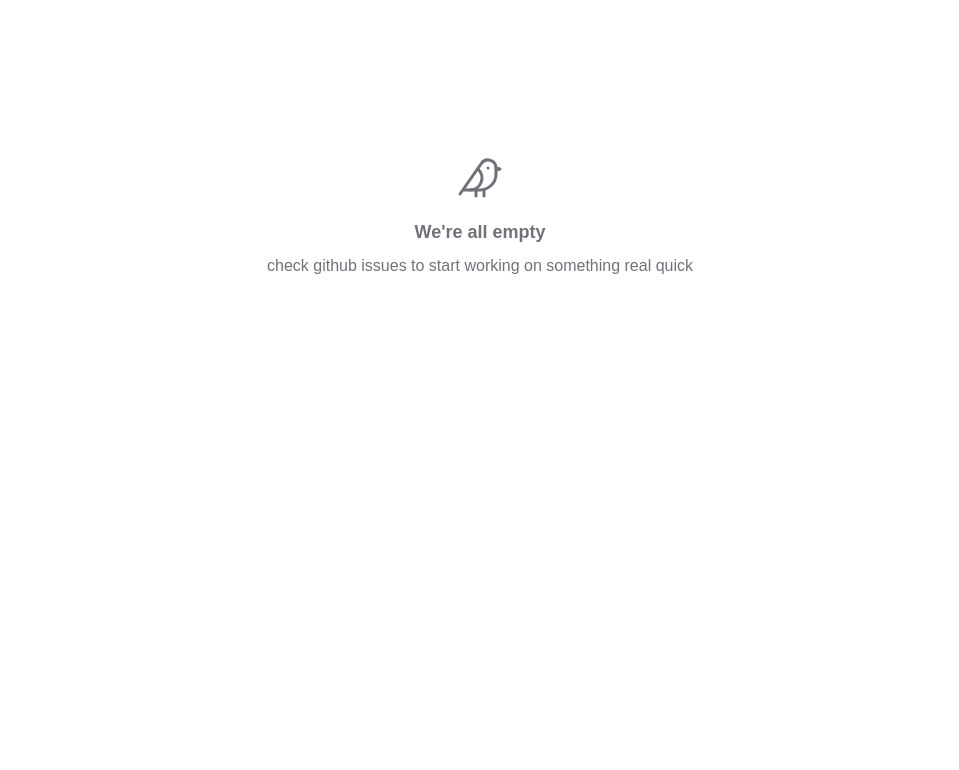
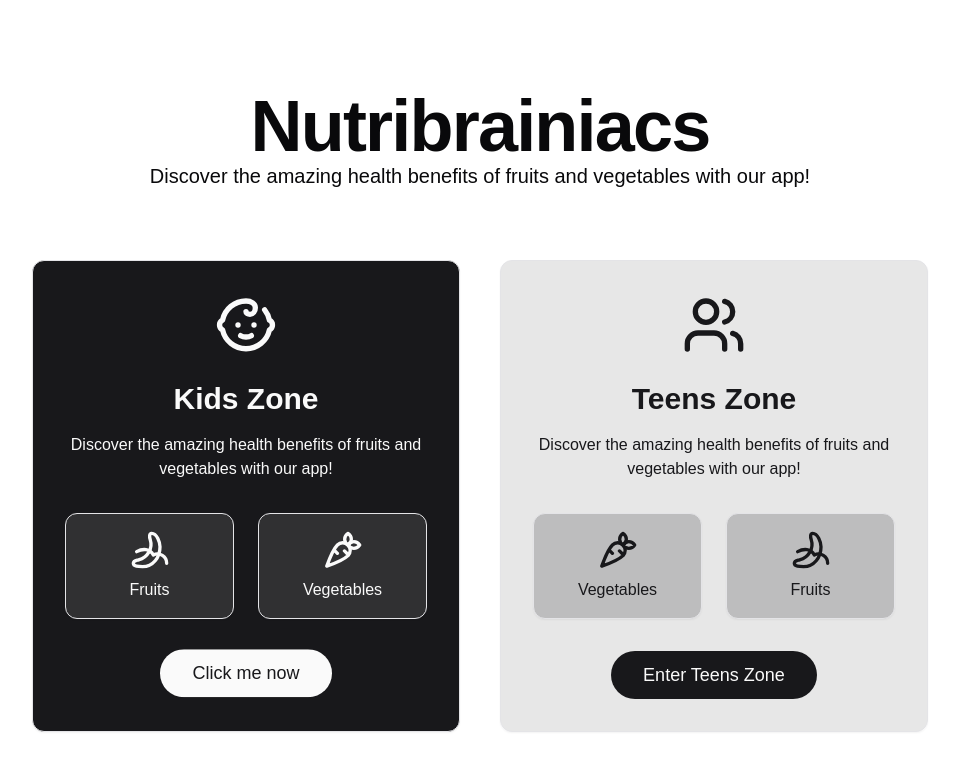
Before and after one commit to Desmond123-arch/health-app-18, a Next.js app: page / in a window 1280 px wide. Shown: the top 770 px of the page, without its empty margins (160-1119 px from the left). Built offline with nearby package versions, Linux system fonts and the light colour scheme; a web font is replaced by a local one.

Commit message:
feat: build landing page

```diff
--- a/src/app/(landing)/page.tsx
+++ b/src/app/(landing)/page.tsx
@@ -1,19 +1,197 @@
-import { Bird } from "lucide-react";
+import {
+  Card,
+  CardContent,
+  CardDescription,
+  CardFooter,
+  CardHeader,
+  CardTitle,
+} from "@/components/ui/card";
+import Link from "next/link";
 
 export default function Home() {
   return (
-    <main className="flex min-h-screen flex-col items-center justify-between p-24">
-      <div className="text-muted-foreground flex h-60 flex-col items-center justify-center gap-y-4">
-        <Bird className="h-12 w-12" strokeWidth={1.5} />
+    <main className="flex min-h-dvh flex-col max-w-screen p-5 overflow-x-hidden">
+      <section className="min-h-60 flex flex-col items-center justify-center">
+        <h1 className="scroll-m-20 text-5xl font-extrabold tracking-tight lg:text-7xl">
+          Nutribrainiacs
+        </h1>
+        <p className="text-xl text-center">
+          Discover the amazing health benefits of fruits and vegetables with our
+          app!
+        </p>
+      </section>
+      <section className="lg:max-w-4xl mx-auto flex flex-col gap-10 lg:flex-row justify-center items-center">
+        {/* kids zone link card */}
+        <Card className="bg-primary text-primary-foreground rounded-xl overflow-hidden">
+          <div className="p-8 flex flex-col items-center">
+            <BabyIcon className="w-16 h-16 mb-6" />
+            <h3 className="text-3xl font-bold mb-4">Kids Zone</h3>
+            <p className="text-center mb-8 max-w-md">
+              Discover the amazing health benefits of fruits and vegetables with
+              our app!
+            </p>
+            <div className="grid grid-cols-2 gap-6 mb-8 w-full max-w-sm">
+              <Card className="bg-primary-foreground/10 text-primary-foreground p-4 rounded-xl">
+                <div className="flex flex-col items-center">
+                  <BananaIcon className="w-10 h-10 mb-2" />
+                  <p className="text-center font-medium">Fruits</p>
+                </div>
+              </Card>
+              <Card className="bg-primary-foreground/10 text-primary-foreground p-4 rounded-xl">
+                <div className="flex flex-col items-center">
+                  <CarrotIcon className="w-10 h-10 mb-2" />
+                  <p className="text-center font-medium">Vegetables</p>
+                </div>
+              </Card>
+            </div>
+            <Link
+              href="kids"
+              className="inline-flex items-center animate-bounce hover:animate-none justify-center h-12 px-8 rounded-full bg-primary-foreground text-primary font-medium text-lg transition-colors hover:bg-primary-foreground/90 focus:outline-none focus-visible:ring-2 focus-visible:ring-offset-2 focus-visible:ring-primary-foreground"
+              prefetch={false}
+            >
+              Click me now
+            </Link>
+          </div>
+        </Card>
 
-        <div className="text-center">
-          <h3 className="text-lg font-semibold">We're all empty</h3>
-
-          <p className="mt-2 max-w-[60ch]">
-            check github issues to start working on something real quick
-          </p>
-        </div>
-      </div>
+        {/* teens zone link card */}
+        <Card className="bg-secondary-foreground/10 text-primary rounded-xl overflow-hidden">
+          <div className="p-8 flex flex-col items-center">
+            <UsersIcon className="w-16 h-16 mb-6" />
+            <h3 className="text-3xl font-bold mb-4">Teens Zone</h3>
+            <p className="text-center mb-8 max-w-md">
+              Discover the amazing health benefits of fruits and vegetables with
+              our app!
+            </p>
+            <div className="grid grid-cols-2 gap-6 mb-8 w-full max-w-sm">
+              <Card className="bg-secondary-foreground/20 text-primary p-4 rounded-xl">
+                <div className="flex flex-col items-center">
+                  <CarrotIcon className="w-10 h-10 mb-2" />
+                  <p className="text-center font-medium">Vegetables</p>
+                </div>
+              </Card>
+              <Card className="bg-secondary-foreground/20 text-primary p-4 rounded-xl">
+                <div className="flex flex-col items-center">
+                  <BananaIcon className="w-10 h-10 mb-2" />
+                  <p className="text-center font-medium">Fruits</p>
+                </div>
+              </Card>
+            </div>
+            <Link
+              href="/teens"
+              className="inline-flex items-center justify-center h-12 px-8 rounded-full bg-primary text-primary-foreground font-medium text-lg transition-colors hover:bg-primary/90 focus:outline-none focus-visible:ring-2 focus-visible:ring-offset-2 focus-visible:ring-secondary"
+              prefetch={false}
+            >
+              Enter Teens Zone
+            </Link>
+          </div>
+        </Card>
+      </section>
     </main>
   );
 }
+
+function BabyIcon(props: any) {
+  return (
+    <svg
+      {...props}
+      xmlns="http://www.w3.org/2000/svg"
+      width="24"
+      height="24"
+      viewBox="0 0 24 24"
+      fill="none"
+      stroke="currentColor"
+      strokeWidth="2"
+      strokeLinecap="round"
+      strokeLinejoin="round"
+    >
+      <path d="M9 12h.01" />
+      <path d="M15 12h.01" />
+      <path d="M10 16c.5.3 1.2.5 2 .5s1.5-.2 2-.5" />
+      <path d="M19 6.3a9 9 0 0 1 1.8 3.9 2 2 0 0 1 0 3.6 9 9 0 0 1-17.6 0 2 2 0 0 1 0-3.6A9 9 0 0 1 12 3c2 0 3.5 1.1 3.5 2.5s-.9 2.5-2 2.5c-.8 0-1.5-.4-1.5-1" />
+    </svg>
+  );
+}
+
+function UsersIcon(props: any) {
+  return (
+    <svg
+      {...props}
+      xmlns="http://www.w3.org/2000/svg"
+      width="24"
+      height="24"
+      viewBox="0 0 24 24"
+      fill="none"
+      stroke="currentColor"
+      strokeWidth="2"
+      strokeLinecap="round"
+      strokeLinejoin="round"
+    >
+      <path d="M16 21v-2a4 4 0 0 0-4-4H6a4 4 0 0 0-4 4v2" />
+      <circle cx="9" cy="7" r="4" />
+      <path d="M22 21v-2a4 4 0 0 0-3-3.87" />
+      <path d="M16 3.13a4 4 0 0 1 0 7.75" />
+    </svg>
+  );
+}
+
+function XIcon(props: any) {
+  return (
+    <svg
+      {...props}
+      xmlns="http://www.w3.org/2000/svg"
+      width="24"
+      height="24"
+      viewBox="0 0 24 24"
+      fill="none"
+      stroke="currentColor"
+      strokeWidth="2"
+      strokeLinecap="round"
+      strokeLinejoin="round"
+    >
+      <path d="M18 6 6 18" />
+      <path d="m6 6 12 12" />
+    </svg>
+  );
+}
+
+function BananaIcon(props: any) {
+  return (
+    <svg
+      {...props}
+      xmlns="http://www.w3.org/2000/svg"
+      width="24"
+      height="24"
+      viewBox="0 0 24 24"
+      fill="none"
+      stroke="currentColor"
+      strokeWidth="2"
+      strokeLinecap="round"
+      strokeLinejoin="round"
+    >
+      <path d="M4 13c3.5-2 8-2 10 2a5.5 5.5 0 0 1 8 5" />
+      <path d="M5.15 17.89c5.52-1.52 8.65-6.89 7-12C11.55 4 11.5 2 13 2c3.22 0 5 5.5 5 8 0 6.5-4.2 12-10.49 12C5.11 22 2 22 2 20c0-1.5 1.14-1.55 3.15-2.11Z" />
+    </svg>
+  );
+}
+
+function CarrotIcon(props: any) {
+  return (
+    <svg
+      {...props}
+      xmlns="http://www.w3.org/2000/svg"
+      width="24"
+      height="24"
+      viewBox="0 0 24 24"
+      fill="none"
+      stroke="currentColor"
+      strokeWidth="2"
+      strokeLinecap="round"
+      strokeLinejoin="round"
+    >
+      <path d="M2.27 21.7s9.87-3.5 12.73-6.36a4.5 4.5 0 0 0-6.36-6.37C5.77 11.84 2.27 21.7 2.27 21.7zM8.64 14l-2.05-2.04M15.34 15l-2.46-2.46" />
+      <path d="M22 9s-1.33-2-3.5-2C16.86 7 15 9 15 9s1.33 2 3.5 2S22 9 22 9z" />
+      <path d="M15 2s-2 1.33-2 3.5S15 9 15 9s2-1.84 2-3.5C17 3.33 15 2 15 2z" />
+    </svg>
+  );
+}
--- /dev/null
+++ b/src/components/empty-state.tsx
@@ -0,0 +1,23 @@
+import { Bird } from "lucide-react";
+import React from "react";
+
+const EmptyState = () => {
+  return (
+    <>
+      {" "}
+      <div className="text-muted-foreground flex h-60 flex-col items-center justify-center gap-y-4">
+        <Bird className="h-12 w-12" strokeWidth={1.5} />
+
+        <div className="text-center">
+          <h3 className="text-lg font-semibold">We're all empty</h3>
+
+          <p className="mt-2 max-w-[60ch]">
+            check github issues to start working on something real quick
+          </p>
+        </div>
+      </div>
+    </>
+  );
+};
+
+export default EmptyState;
--- /dev/null
+++ b/src/components/ui/card.tsx
@@ -0,0 +1,79 @@
+import * as React from "react"
+
+import { cn } from "@/lib/utils"
+
+const Card = React.forwardRef<
+  HTMLDivElement,
+  React.HTMLAttributes<HTMLDivElement>
+>(({ className, ...props }, ref) => (
+  <div
+    ref={ref}
+    className={cn(
+      "rounded-lg border bg-card text-card-foreground shadow-sm",
+      className
+    )}
+    {...props}
+  />
+))
+Card.displayName = "Card"
+
+const CardHeader = React.forwardRef<
+  HTMLDivElement,
+  React.HTMLAttributes<HTMLDivElement>
+>(({ className, ...props }, ref) => (
+  <div
+    ref={ref}
+    className={cn("flex flex-col space-y-1.5 p-6", className)}
+    {...props}
+  />
+))
+CardHeader.displayName = "CardHeader"
+
+const CardTitle = React.forwardRef<
+  HTMLParagraphElement,
+  React.HTMLAttributes<HTMLHeadingElement>
+>(({ className, ...props }, ref) => (
+  <h3
+    ref={ref}
+    className={cn(
+      "text-2xl font-semibold leading-none tracking-tight",
+      className
+    )}
+    {...props}
+  />
+))
+CardTitle.displayName = "CardTitle"
+
+const CardDescription = React.forwardRef<
+  HTMLParagraphElement,
+  React.HTMLAttributes<HTMLParagraphElement>
+>(({ className, ...props }, ref) => (
+  <p
+    ref={ref}
+    className={cn("text-sm text-muted-foreground", className)}
+    {...props}
+  />
+))
+CardDescription.displayName = "CardDescription"
+
+const CardContent = React.forwardRef<
+  HTMLDivElement,
+  React.HTMLAttributes<HTMLDivElement>
+>(({ className, ...props }, ref) => (
+  <div ref={ref} className={cn("p-6 pt-0", className)} {...props} />
+))
+CardContent.displayName = "CardContent"
+
+const CardFooter = React.forwardRef<
+  HTMLDivElement,
+  React.HTMLAttributes<HTMLDivElement>
+>(({ className, ...props }, ref) => (
+  <div
+    ref={ref}
+    className={cn("flex items-center p-6 pt-0", className)}
+    {...props}
+  />
+))
+CardFooter.displayName = "CardFooter"
+
+export { Card, CardHeader, CardFooter, CardTitle, CardDescription, CardContent }
```
